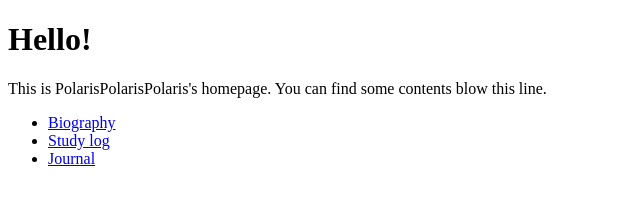
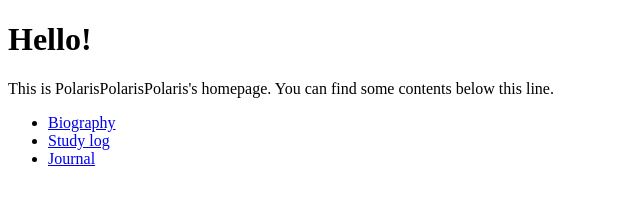
Before and after one commit to Saturn294571/Other_My_Homepage, a plain HTML site: page index.html in a window 1280 px wide. Shown: the full height of the page, 0-640 px from the left. Drawn offline with Linux system fonts and the light colour scheme.

Commit message:
Update index.html

```diff
--- a/index.html
+++ b/index.html
@@ -7,7 +7,7 @@
     <body>
         <h1>Hello!</h1>
         <p>
-            This is PolarisPolarisPolaris's homepage. You can find some contents blow this line.
+            This is PolarisPolarisPolaris's homepage. You can find some contents below this line.
         </p>
         <ul>
             <li><a href="contents\Biography.html">Biography</a></li>
```
